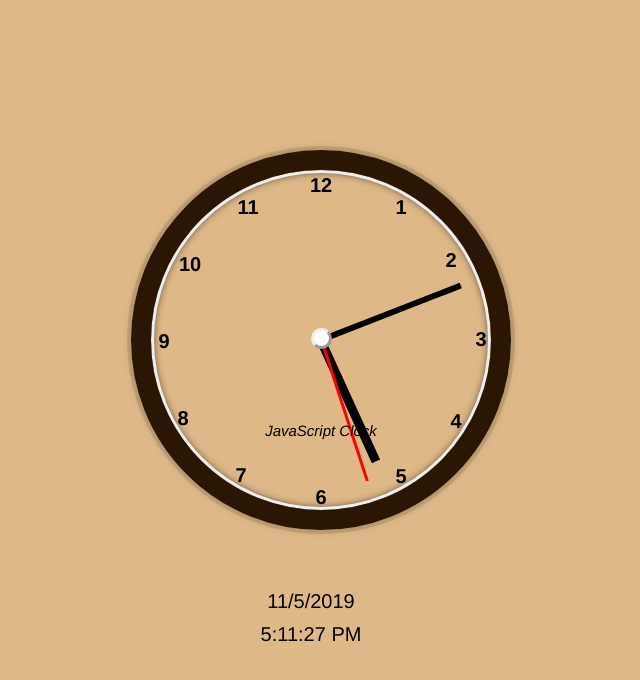
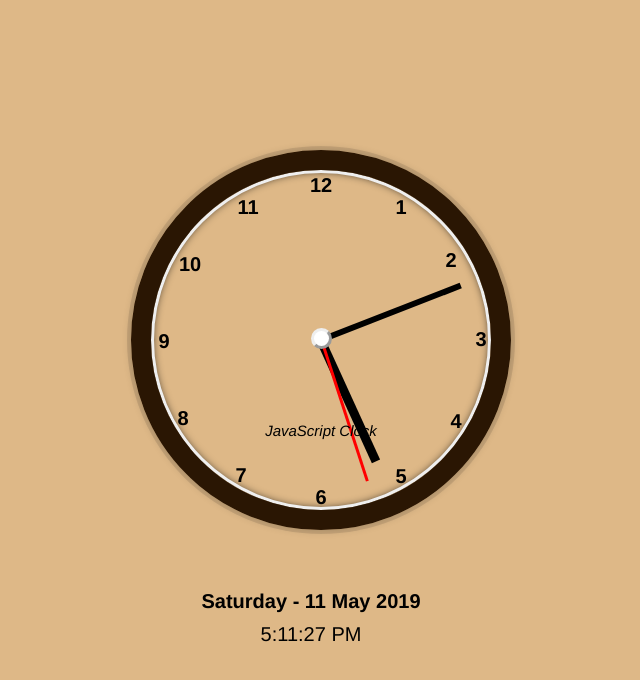
Before and after one commit to FirdausAbdRahman/-JavaScript30, a plain HTML site: page JavaScript Clock/index.html in a window 1280 px wide. Shown: the top 680 px of the page, without its empty margins (319-959 px from the left). Drawn offline with Linux system fonts and the light colour scheme.

Commit message:
added day

```diff
--- a/JavaScript Clock/custom.js
+++ b/JavaScript Clock/custom.js
@@ -25,20 +25,17 @@ const setDate=()=>{
 setInterval(setDate, 1000);  //1000 miliseconds = 1 second
 
 const updateTime=()=>{
+  let weekday = ["Sunday", "Monday", "Tuesday", "Wednesday", "Thursday", "Friday", "Saturday"];
+  let monthName = ["January", "February", "March", "April", "May", "Jun", "July", "August", "September", "October", "November", "December"];
+
   let time = new Date();
-  let day = time.getDate();
-  let month = time.getMonth() + 1;
+  let day = weekday[time.getDay()]; //getDay() return a value, not exact day
+  let date = time.getDate();
+  let month = monthName[time.getMonth()]; //getMonth() also return a value
   let year = time.getFullYear();
 
 
-    document.querySelector(`.date`).innerHTML = day + "/" + month + "/" + year;
-
+    document.querySelector(`.date`).innerHTML = day + " - " + date + " " + month + " " + year;
     document.querySelector(`.time`).innerHTML = time.toLocaleTimeString();
   }
 setInterval(updateTime, 1000);
-
-const updateDay=()=>{
-  let days = ['Sunday','Monday','Tuesday','Wednesday','Thursday','Friday','Saturday'];
-
-
-}
--- a/JavaScript Clock/style.css
+++ b/JavaScript Clock/style.css
@@ -25,13 +25,13 @@ body {
   position: relative;
   top: 110px;
   right: 10px;
+  font-weight: bold;
 }
 
 .time{
   position: relative;
   top: 120px;
   left: -10px;
-  color: black;
 }
 
 .clock {
```
